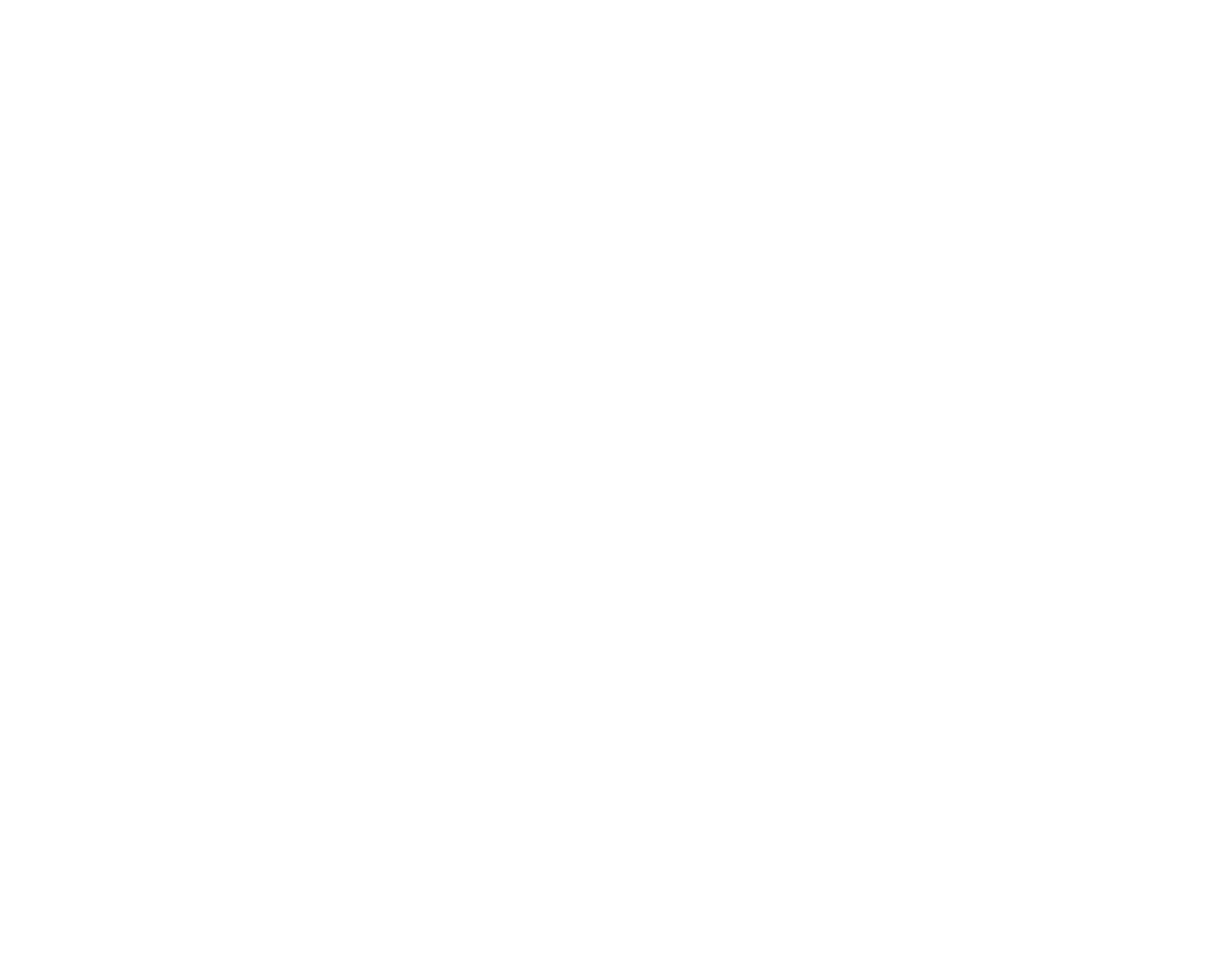
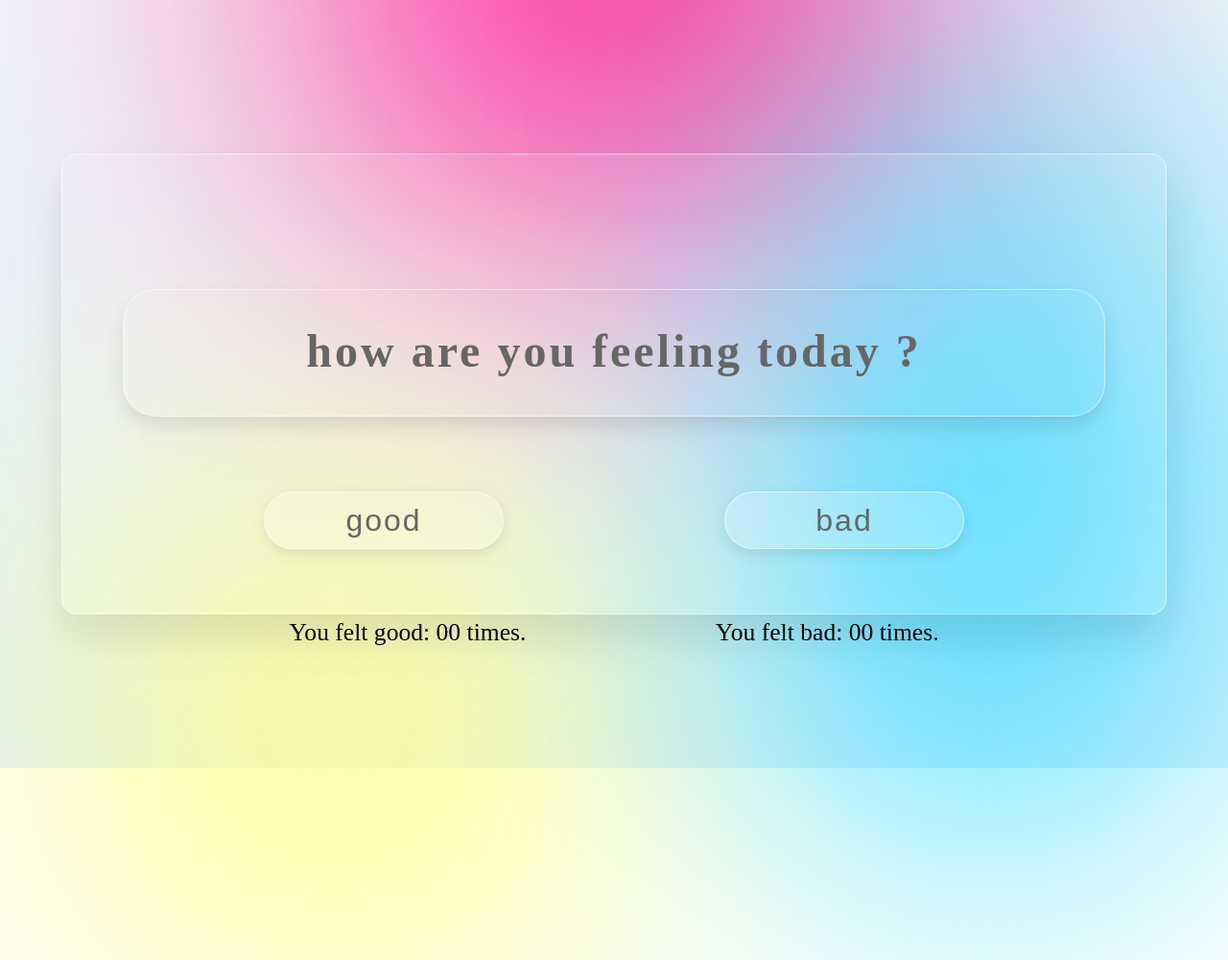
Before and after one commit to kwiatkowski1981/MegaK, a website: page week_3/homework/index.html in a window 1280 px wide. Shown: the whole page at 96% size. Before the commit the page ends 800 px from the top, so only its background shows below. Drawn offline with Linux system fonts and the light colour scheme.

Commit message:
added my homework

```diff
--- a/week_3/DOM/app.js
+++ b/week_3/DOM/app.js
@@ -4,7 +4,7 @@ const btnResetClick = document.querySelector('.btn-reset-click');
 const digits = document.querySelector('.counter-digits');
 const digitsMouseDown = document.querySelector('.counter-digits-mouse-down');
 const digitsMouseUp = document.querySelector('.counter-digits-mouse-up');
-const body = document.body;
+
 // let counter = 0;
 
 // btnAddClick.addEventListener('click', (e) => {
--- a/week_3/homework/app.js
+++ b/week_3/homework/app.js
@@ -0,0 +1,38 @@
+const body = document.body;
+const paragraphGood = document.querySelector('.paragraph-good-js');
+const paragraphBad = document.querySelector('.paragraph-bad-js');
+const btnGood = document.querySelector('.good-js');
+const btnBad = document.querySelector('.bad-js');
+const counterInfo = localStorage.getItem('counterInfo');
+
+const counter = {
+    good: 0,
+    bad: 0,
+};
+counter.good.toString().padStart(2, '0');
+counter.bad.toString().padStart(2, '0');
+
+if (counterInfo === null) {
+    localStorage.setItem('counterInfo', JSON.stringify(counter));
+} else {
+    const counterInfoToPrint = JSON.parse(counterInfo);
+    const {good, bad} = counterInfoToPrint;
+    paragraphGood.innerText = `You felt good: ${good.toString().padStart(2, '0')} times.`;
+    paragraphBad.innerText = `You felt bad: ${bad.toString().padStart(2, '0')} times.`;
+}
+
+
+btnGood.addEventListener('click', (e)=>{
+    const counterGood = JSON.parse(localStorage.getItem('counterInfo'));
+    counterGood.good ++;
+    localStorage.setItem('counterInfo', JSON.stringify(counterGood));
+    paragraphGood.innerText = `You felt good: ${counterGood.good.toString().padStart(2, '0')} times.`;
+});
+
+btnBad.addEventListener('click', (e)=>{
+    const counterBad = JSON.parse(localStorage.getItem('counterInfo'));
+    counterBad.bad ++;
+    localStorage.setItem('counterInfo', JSON.stringify(counterBad));
+    paragraphBad.innerText = `You felt bad: ${counterBad.bad.toString().padStart(2, '0')} times.`;
+    console.log(typeof(counterBad.bad.toString().padStart(2, '0')));
+});
--- a/week_3/homework/index.html
+++ b/week_3/homework/index.html
@@ -1,10 +1,39 @@
 <!DOCTYPE html>
 <html lang="en">
+<link rel="stylesheet" href="style.css">
 <head>
     <meta charset="UTF-8">
-    <title>Title</title>
+    <title>How are you feeling today?</title>
 </head>
 <body>
+<section>
+    <div class="color"></div>
+    <div class="color"></div>
+    <div class="color"></div>
 
+<div class="main-container">
+
+    <article class="container-header">
+        <header class="header-h1">
+            <h1 class="header-content">how are you feeling today ?</h1>
+        </header>
+    </article>
+
+
+    <article class="container-btn">
+        <button class="good good-js">good</button>
+        <button class="bad bad-js">bad</button>
+    </article>
+
+
+    <article class="data">
+        <p class="paragraph-good paragraph-good-js">You felt good: 00 times.</p>
+        <p class="paragraph-bad paragraph-bad-js">You felt bad: 00 times.</p>
+    </article>
+
+
+</div>
+</section>
+<script src="app.js"></script>
 </body>
 </html>
--- a/week_3/homework/style.css
+++ b/week_3/homework/style.css
@@ -0,0 +1,159 @@
+
+*,
+*:before,
+*:after {
+    box-sizing: border-box;
+    margin: 0;
+    padding: 0;
+}
+
+section {
+    display: flex;
+    justify-content: center;;
+    align-items: center;
+    min-height: 100vh;
+    background: linear-gradient(to bottom, #f1f4f9, #dff1ff);
+}
+
+section .color {
+    position: absolute;
+    filter: blur(150px);
+}
+
+section .color:nth-child(1) {
+    top: -350px;
+    width: 600px;
+    height: 600px;
+    background: #ff359b;
+}
+
+section .color:nth-child(2) {
+    top: 500px;
+    left: 100px;
+    width: 500px;
+    height: 500px;
+    background: #fffd87;
+}
+
+section .color:nth-child(3) {
+    top: 150px;
+    right: 100px;
+    width: 300px;
+    height: 700px;
+    background: #00d2ff;
+}
+
+.main-container {
+    position: relative;
+    width: 90vw;
+    height: 60vh;
+    margin: auto;
+
+    border-radius: 16px;
+    background: rgba(255, 255, 255, 0.1);
+    display: flex;
+    justify-content: space-around;
+    align-items: center;
+    flex-direction: column;
+    backdrop-filter: blur(5px);
+    box-shadow: 0 25px 45px rgba(0, 0, 0, 0.1);
+    border: 1px solid rgba(255, 255, 255, 0.5);
+    border-right: 1px solid rgba(255, 255, 255, 0.5);
+    border-bottom: 1px solid rgba(255, 255, 255, 0.5);
+}
+
+.container-header {
+    width: 80vw;
+    /*margin: auto;*/
+    margin-top: 140px;
+    border-radius: 8px;
+
+    /*background-color: bisque;*/
+}
+
+.container-btn {
+    display: flex;
+    flex-wrap: wrap;
+    width: 80vw;
+    padding: 32px;
+    border-radius: 8px;
+    justify-content: space-around;
+    margin-top: 30px;
+}
+
+.header-h1{
+    border-radius: 35px;
+    box-shadow: 0 10px 20px rgba(0, 0, 0, 0.1);
+    border: 1px solid rgba(255, 255, 255, 0.5);
+    border-right: 1px solid rgba(255, 255, 255, 0.5);
+    border-bottom: 1px solid rgba(255, 255, 255, 0.5);
+    background: rgba(255, 255, 255, 0.01);
+}
+
+.header-content {
+    position: relative;
+    color: #666;
+    letter-spacing: 3px;
+    text-align: center;
+    font-size: 48px;
+    margin-top: 20px;
+    margin-bottom: 40px;
+    padding-top: 16px;
+}
+
+.good, .bad {
+    width: 250px;
+    height: 60px;
+    margin: 16px;
+    border-radius: 35px;
+    box-shadow: 0 5px 15px rgba(0, 0, 0, 0.1);
+    border: 1px solid rgba(255, 255, 255, 0.5);
+    border-right: 1px solid rgba(255, 255, 255, 0.5);
+    border-bottom: 1px solid rgba(255, 255, 255, 0.5);
+    background: rgba(255, 255, 255, 0.2);
+    color: #666;
+    font-size: 2em;
+    letter-spacing: 2px;
+}
+
+.good:hover, .bad:hover {
+    width: 250px;
+    height: 60px;
+    margin: 16px;
+    border-radius: 35px;
+    box-shadow: 0 10px 20px rgba(0, 0, 0, 0.1);
+    border: 1px solid rgba(255, 255, 255, 0.5);
+    border-right: 1px solid rgba(255, 255, 255, 0.5);
+    border-bottom: 1px solid rgba(255, 255, 255, 0.5);
+    background: rgba(255, 255, 255, 0.1);
+    color: black;
+    font-size: 2em;
+    letter-spacing: 6px;
+    transition-duration: 0.5s;
+    cursor: pointer;
+}
+
+.data {
+    display: flex;
+    align-items: self-start;
+    justify-content: space-evenly;
+    flex-wrap: wrap;
+    width: 80vw;
+    margin: auto;
+    border-radius: 8px;
+}
+
+p {
+    margin: 16px;
+    padding: 8px;
+    font-size: 1.6em;
+    border-radius: 8px;
+}
+
+.paragraph-good {
+
+}
+
+.paragraph-bad {
+
+}
```
